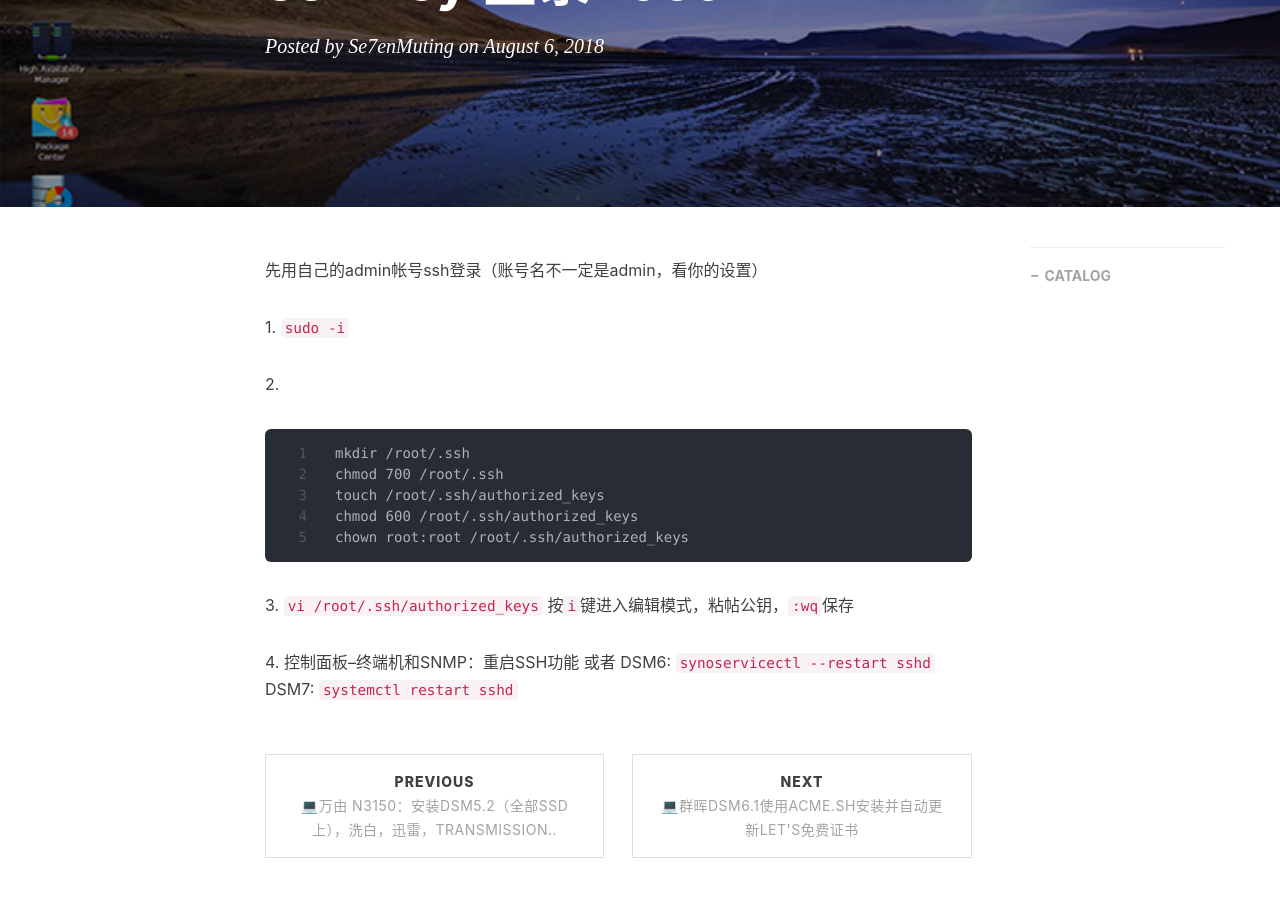
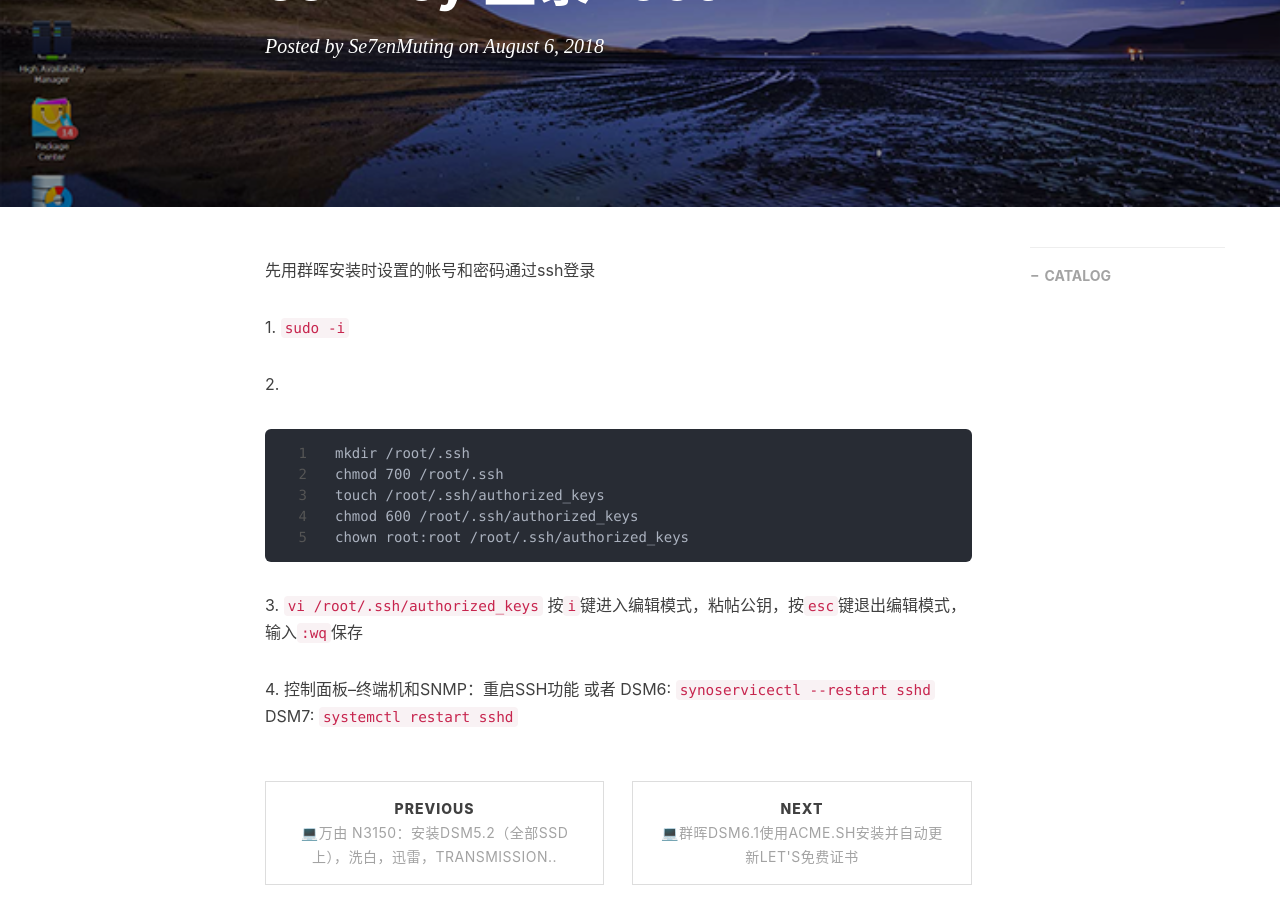
Before and after one commit to se7enmuting/Se7enMuting.github.io, a Jekyll site: the page built from _posts/2018-08-06-DSM_SSH.md, in a window 1280 px wide and 900 px high, scrolled down 310 px. Built offline with Jekyll 4.4.1, drawn with Linux system fonts in a browser that asks for light colours; nearby versions of some CDN libraries; comment, search, counter and statistics services are not loaded.

Commit message:
Update 2018-08-06-DSM_SSH.md

````diff
--- a/_posts/2018-08-06-DSM_SSH.md
+++ b/_posts/2018-08-06-DSM_SSH.md
@@ -10,7 +10,7 @@ tags:
   - Synology
 ---
 
-先用自己的admin帐号ssh登录（账号名不一定是admin，看你的设置）
+先用群晖安装时设置的帐号和密码通过ssh登录
 
 1.
 `sudo -i`
@@ -25,7 +25,7 @@ chown root:root /root/.ssh/authorized_keys
 ```
 3.
 `vi /root/.ssh/authorized_keys`
-按`i`键进入编辑模式，粘帖公钥，`:wq`保存
+按`i`键进入编辑模式，粘帖公钥，按`esc`键退出编辑模式，输入`:wq`保存
 
 4.
 控制面板--终端机和SNMP：重启SSH功能
````
